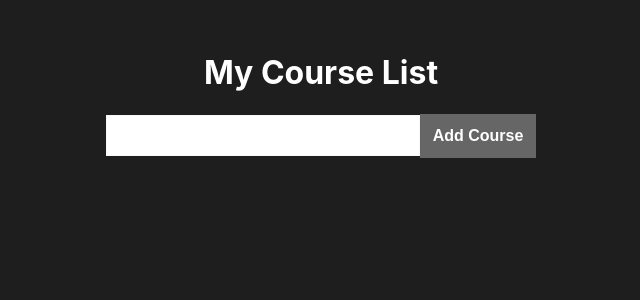
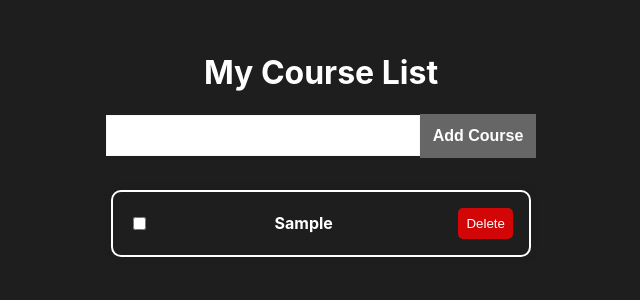
Before and after one commit to Abolfazl181920/zustand, a React (Vite) app: page / in a window 1280 px wide. Both pictures are taken after typing "Sample" into the empty fields and a click on the button "Add Course". Shown: the top 300 px of the page, without its empty margins (319-959 px from the left). Built offline with nearby package versions, Linux system fonts and the light colour scheme.

Commit message:
[list]: add listing logic!

```diff
--- a/src/App.jsx
+++ b/src/App.jsx
@@ -1,10 +1,12 @@
 import CourseForm from './components/CourseForm'
+import CourseList from './components/CourseList'
 
 const App = () => {
    return (
       <div className='main-container'>
          <h1>My Course List</h1>
          <CourseForm />
+         <CourseList />
       </div>
    )
 }
--- a/src/components/CourseForm.jsx
+++ b/src/components/CourseForm.jsx
@@ -1,20 +1,24 @@
 import { useState } from 'react'
+
 import useCourseStore from '../app/courseStore'
 
 const CourseForm = () => {
 
     const addCourse = useCourseStore((state) => state.addCourse)
 
-    const [ courseTitle, setCourseTitle ] = useState("")
+    const [courseTitle, setCourseTitle] = useState("")
+    console.log("CourseForm Rendererd");
 
     const handleCourseSubmit = () => {
-        if (!courseTitle) return alert("please add a course title")
+        if (!courseTitle) return alert("please add a course title");
         addCourse({
             id: Math.ceil(Math.random() * 1000000),
             title: courseTitle
         })
         setCourseTitle("")
+
     }
+
 
   return (
     <div className="form-container">
@@ -23,12 +27,10 @@
         onChange={(e) => {
             setCourseTitle(e.target.value)
         }}
-                className="form-input"
-            />
-
+        className="form-input" />
         <button
         onClick={() => {
-                    handleCourseSubmit()
+            handleCourseSubmit();
         }}
         className="form-submit-btn">
             Add Course
--- /dev/null
+++ b/src/components/CourseList.jsx
@@ -0,0 +1,48 @@
+import { Fragment } from 'react'
+import useCourseStore from '../app/courseStore'
+
+const CourseList = () => {
+    const { courses, removeCourse, toggleCourseStatus } = useCourseStore(
+        (state) => ({
+            courses: state.courses,
+            removeCourse: state.removeCourse,
+            toggleCourseStatus: state.toggleCourseStatus
+        })
+    )
+  return (
+    <>
+    <ul>
+        {courses.map((course, i) => {
+            return (
+                <Fragment key={i}>
+                    <li
+                    className={`course-item`}
+                    style={{
+                        backgroudColor: course.completed ? "#00FF0044" : "white"
+                    }}
+                    >
+                        <span className="course-item-col-1">
+                            <input
+                            checked={course.completed}
+                            type="checkbox"
+                            onChange={(e) => {
+                                toggleCourseStatus(course.id)
+                            }}
+                            />
+                        </span>
+                        <span>{course?.title}</span>
+                        <button
+                        onClick={() => {
+                            removeCourse(course.id)
+                        }}
+                        className="delete-btn">Delete</button>
+                    </li>
+                </Fragment>
+            )
+        })}
+    </ul>
+    </>
+  )
+}
+
+export default CourseList
```
Lines whose indentation alone changed are shown as unchanged.
